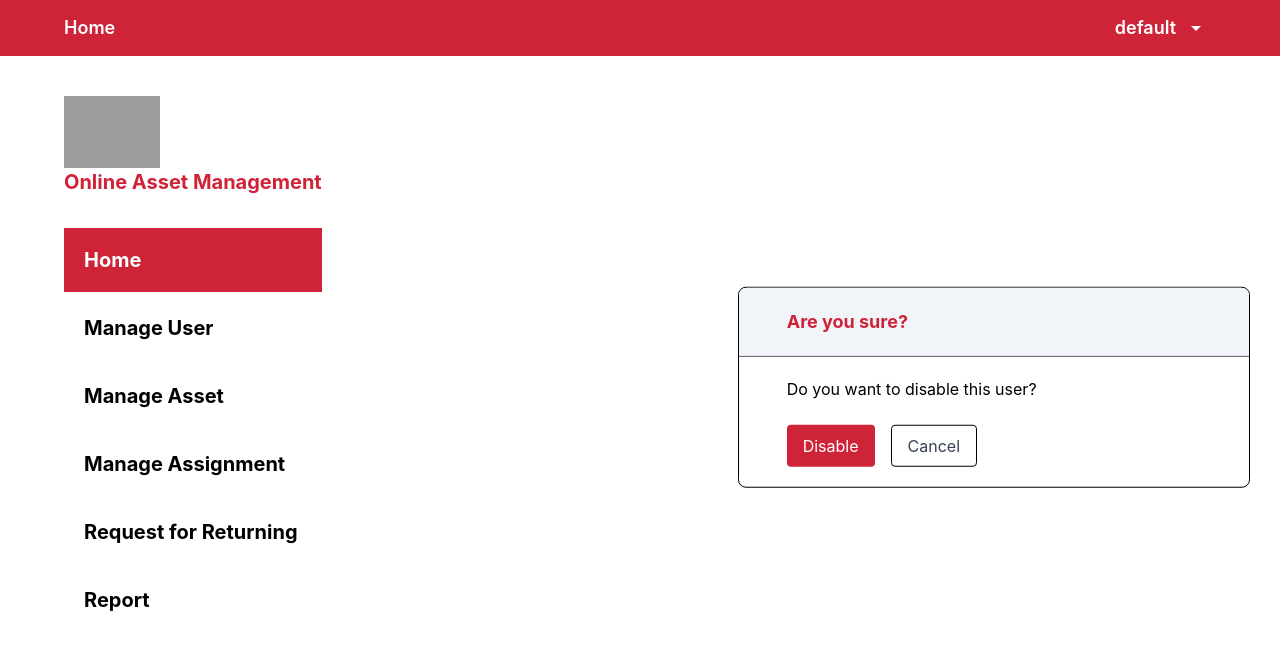
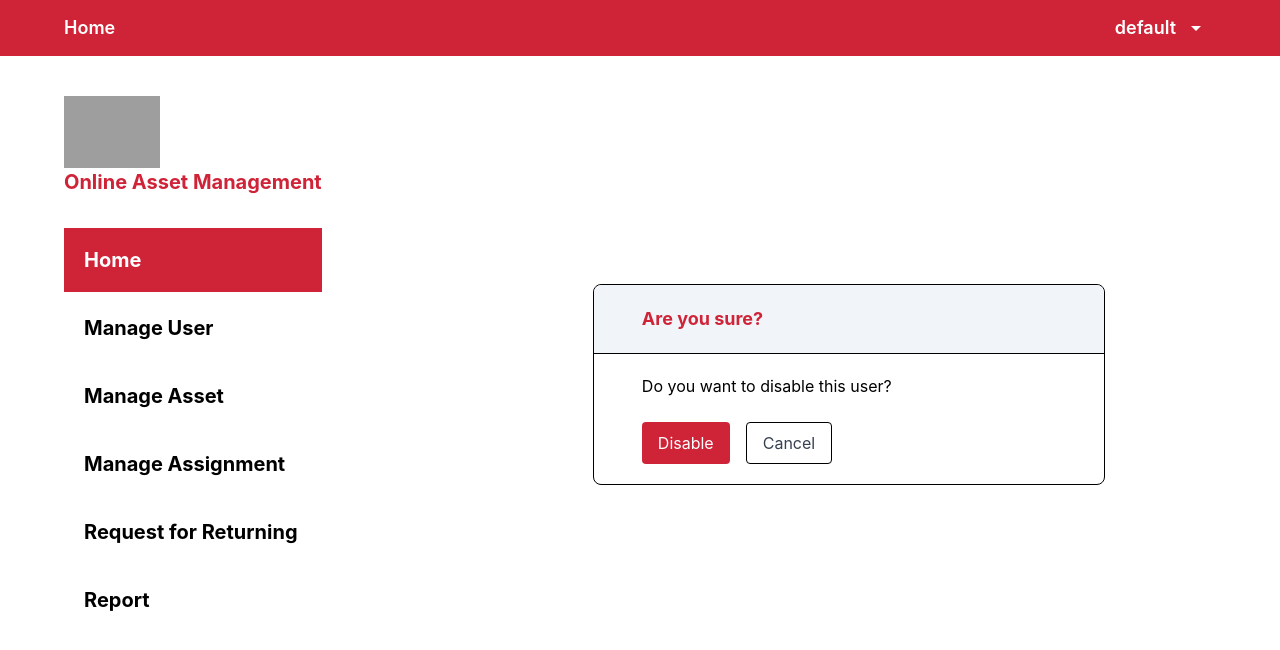
Before and after one commit to tuantai1522/AssetManagement, a React (Create React App) app in the folder AssetManagement.Application/FrontEnd/: page / in a window 1280 px wide. Shown: the top 650 px of the page. Built offline with nearby package versions, Linux system fonts and the light colour scheme; grey boxes are pictures that could not be loaded.

Commit message:
Adjust ConfirmationModal

```diff
--- a/AssetManagement.Application/FrontEnd/src/app/components/confirmModal/index.tsx
+++ b/AssetManagement.Application/FrontEnd/src/app/components/confirmModal/index.tsx
@@ -10,9 +10,9 @@ interface Props {
 
 const ConfirmModal = ({
   message,
-  titleMessage,
-  confirmMessage,
-  cancelMessage,
+  titleMessage = "Are you sure?",
+  confirmMessage = "OK",
+  cancelMessage = "Cancel",
   isOpen,
   onClose,
   onConfirm,
@@ -20,11 +20,14 @@ const ConfirmModal = ({
   if (!isOpen) return null;
 
   return (
-    <div className="absolute translate-x-1/2 translate-y-3/4 bg-white rounded-lg border border-black w-[32rem]">
+    <>
+      <div className="fixed w-screen h-screen bg-slate-200 top-0 left-0 opacity-0">
+
+      </div>
+      <div className="z-10">
+        <div className="bg-white rounded-lg border border-black w-[32rem]">
           <div className="bg-slate-100 rounded-t-lg border-b border-black px-12 py-5">
-        <h2 className="text-lg font-bold text-primary">
-          {titleMessage ?? "Are you sure?"}
-        </h2>
+            <h2 className="text-lg font-bold text-primary">{titleMessage}</h2>
           </div>
           <div className="w-full h-full px-12 py-5">
             <p className="mb-6">{message}</p>
@@ -33,17 +36,19 @@ const ConfirmModal = ({
                 className="bg-primary text-white px-4 py-2 rounded hover:bg-red-600"
                 onClick={onConfirm}
               >
-            {confirmMessage ?? "OK"}
+                {confirmMessage}
               </button>
               <button
                 className="border border-black text-gray-700 px-4 py-2 rounded hover:bg-gray-300"
                 onClick={onClose}
               >
-            {cancelMessage ?? "Cancel"}
+                {cancelMessage}
               </button>
             </div>
           </div>
         </div>
+      </div>
+    </>
   );
 };
 
--- a/AssetManagement.Application/FrontEnd/src/app/layout/DefaultLayout.tsx
+++ b/AssetManagement.Application/FrontEnd/src/app/layout/DefaultLayout.tsx
@@ -9,7 +9,7 @@ const DefaultLayout = () => {
             <div className="flex justify-center">
                 <div className="w-[90%] flex gap-40">
                     <Sidebar></Sidebar>
-                    <div className="mt-20">
+                    <div className="mt-20 flex-1">
                         <Outlet />
                     </div>
                 </div>
--- a/AssetManagement.Application/FrontEnd/src/pages/home/index.tsx
+++ b/AssetManagement.Application/FrontEnd/src/pages/home/index.tsx
@@ -6,8 +6,8 @@ import ManagementUserPage from "../manageUser";
 export default function HomePage() {
 
   return (
-    <div>
+    <>
       <ManagementUserPage />
-    </div>
+    </>
   );
 }
--- a/AssetManagement.Application/FrontEnd/src/pages/manageUser/index.tsx
+++ b/AssetManagement.Application/FrontEnd/src/pages/manageUser/index.tsx
@@ -2,7 +2,7 @@ import ConfirmModal from "../../app/components/confirmModal";
 
 export default function ManagementUserPage() {
   return (
-    <div className="relative bg-black w-full h-full">
+    <div className="flex justify-center items-center h-full">
       <ConfirmModal
         message="Do you want to disable this user?"
         confirmMessage="Disable"
```
Lines whose indentation alone changed are shown as unchanged.
